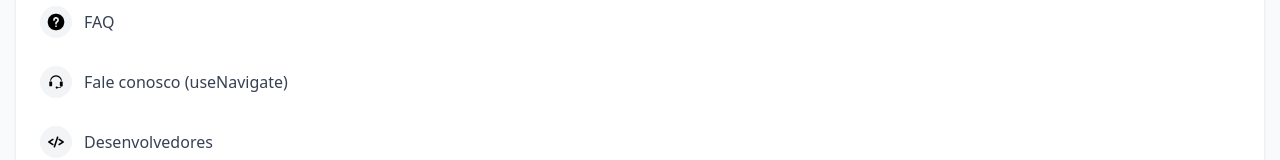
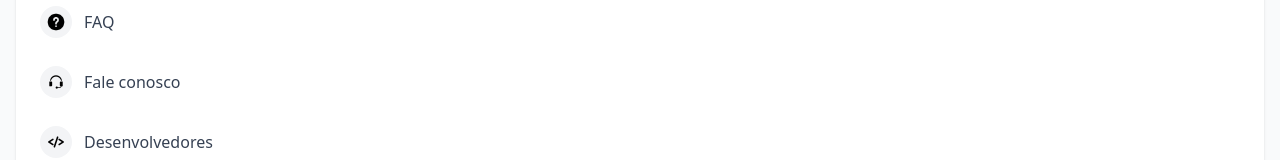
Before and after one commit to deryksouza2006/Challenge, a React (Vite) app: page / in a window 1280 px wide. Shown: the part 688-848 px from the top of the page. Built offline with nearby package versions, Linux system fonts and the light colour scheme.

Commit message:
ajuste de branch

```diff
--- a/src/pages/Home.tsx
+++ b/src/pages/Home.tsx
@@ -289,7 +289,7 @@ export default function Home() {
             <div className="w-8 h-8 bg-gray-100 rounded-full flex items-center justify-center">
               <img className="w-4 h-4" src={contato} alt="icone contato" />
             </div>
-            <span className="text-gray-700">Fale conosco (useNavigate)</span>
+            <span className="text-gray-700">Fale conosco </span>
           </button>
 
           <Link to="/dev" className="flex items-center space-x-3 p-2 hover:bg-gray-50 rounded transition-colors">
```
